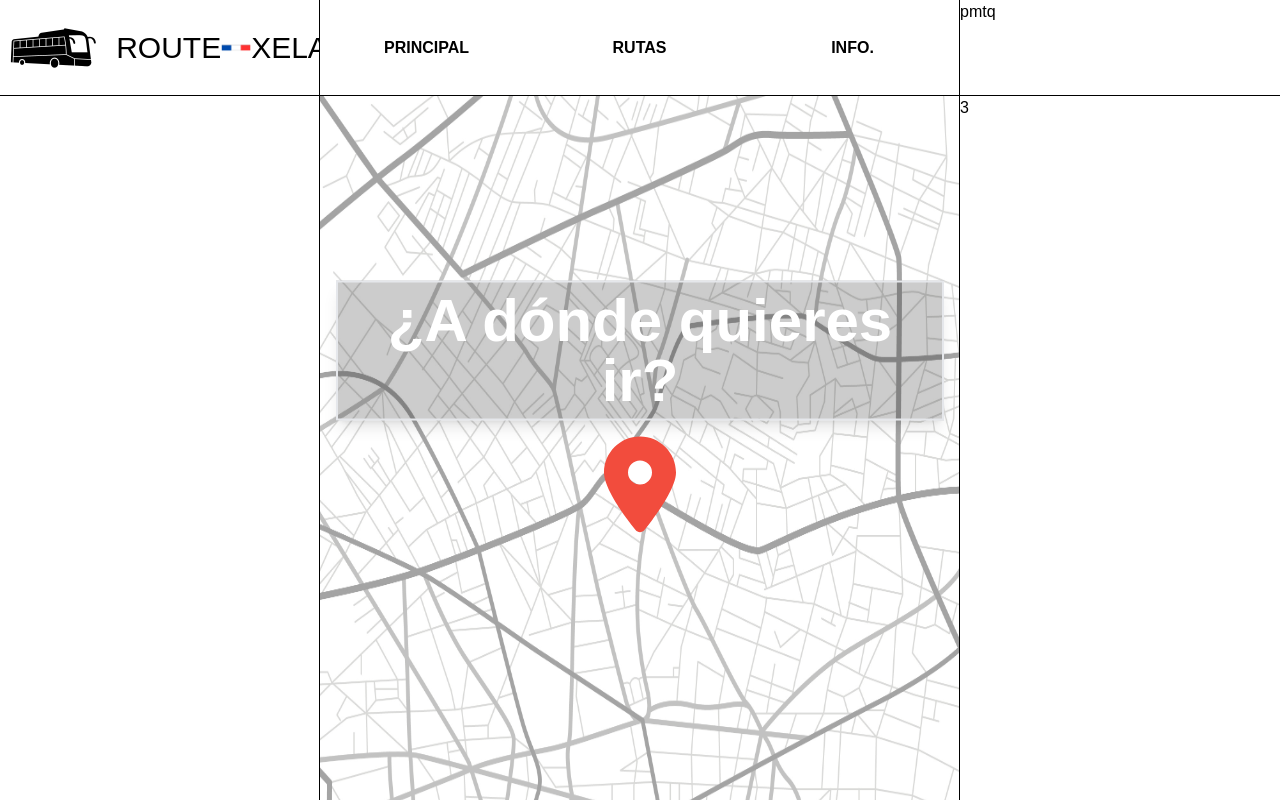
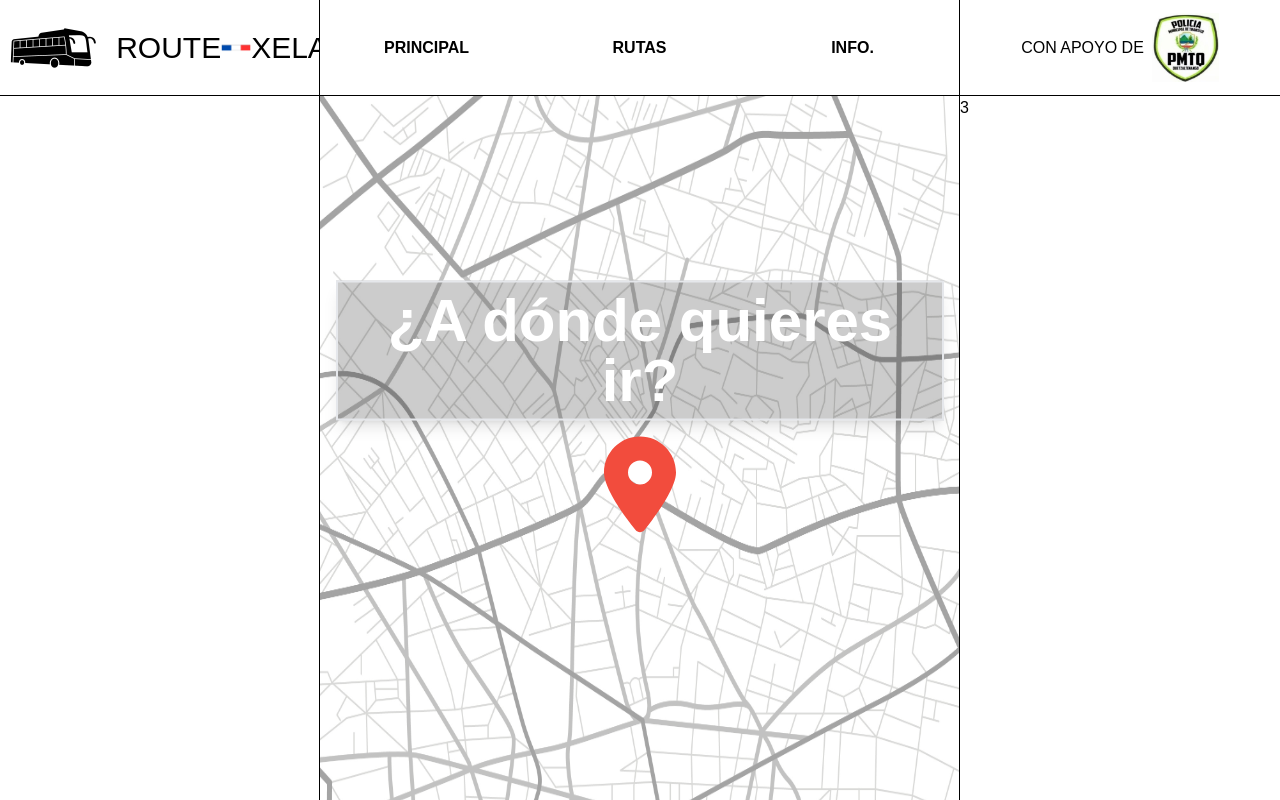
Before and after one commit to Alevsdl/Hackfest-10, a Next.js app: page / in a window 1280 px wide. Built offline with nearby package versions, Linux system fonts and the light colour scheme.

Commit message:
diseño detalles

```diff
--- a/components/navbar.tsx
+++ b/components/navbar.tsx
@@ -3,6 +3,9 @@ import Link from 'next/link';
 import Image from 'next/image';
 import pic from '@/images/bus.png';
 import pic2 from '@/images/bandera.png';
+import pmtq from '@/images/pmtq.jpg';
+import { FontAwesomeIcon } from '@fortawesome/react-fontawesome';
+import { faBars } from '@fortawesome/free-solid-svg-icons';
 const Navbar = () => {
     const [isMobile, setIsMobile] = useState(false);
     const [showMenu, setShowMenu] = useState(false);
@@ -25,18 +28,20 @@ const Navbar = () => {
     }, []);
 
     return (
-    <div className="sticky top-0 h-24 w-full bg-[white]">
+        <div className="sticky top-0 h-24 w-full bg-[white] z-50">
             {isMobile ? (
                 <div className="flex h-full w-full justify-center border-b border-t border-[black]">
                     <div
                         className="flex items-center justify-center pl-6 text-xl"
                         onClick={handleMenuClick}
-          >
-            {' '}
-            menu
+                    ><FontAwesomeIcon icon={faBars} />
                     </div>
-          {showMenu && <div className="bg-[pink]">soy un menu</div>}
-          <div className="flex flex-1 items-center justify-center overflow-hidden text-xl font-bold ">
+                    {showMenu && <div className="bg-[white] fixed mt-24 w-[300px] h-[90px] rounded-b-lg grid ">
+                        <Link href="/">PRINCIPAL</Link>
+                        <Link href="/rutas">RUTAS</Link>
+                        <Link href="/info">INFO</Link>
+                    </div>}
+                    <div className="flex flex-1 items-center justify-center  text-lg font-bold">
                         <Image src={pic} alt="selfie" height={40} />
                         ROUTE
                         <Image src={pic2} alt="selfie" height={20} width={30} className="" />
@@ -51,7 +56,7 @@ const Navbar = () => {
                         <Image src={pic2} alt="selfie" height={20} width={30} className="" />
                         XELA
                     </div>
-          <div className="col-span-2 flex justify-center border-b border-r border-[black] bg-[white] font-semibold">
+                    <div className="col-span-2 flex justify-center border-b border-r border-[black] bg-[white] font-semibold sticky top-0 ">
                         <div className="flex flex-1 items-center justify-center">
                             <p className="group relative">
                                 <Link href="/">PRINCIPAL</Link>
@@ -72,7 +77,10 @@ const Navbar = () => {
                         </div>
                     </div>
 
-          <div className="border-b border-[black]">pmtq</div>
+                    <div className="border-b border-[black] flex items-center justify-center">
+                        <p className="pr-2">CON APOYO DE </p>
+                        <Image src={pmtq} alt="selfie" height={70} />
+                    </div>
                 </div>
             )}
         </div>
```
Also changed, not shown: images/pmtq.jpg (added). Lines whose indentation alone changed are shown as unchanged.
